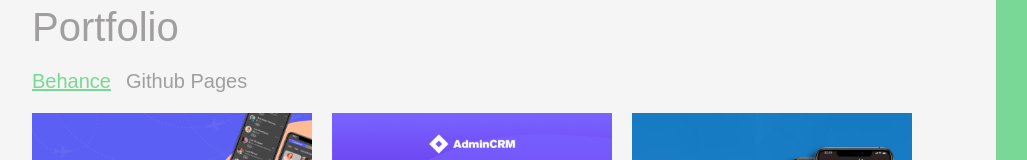
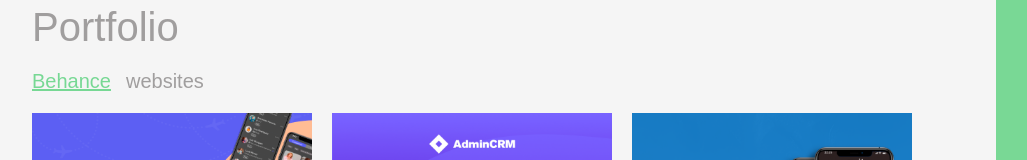
Before and after one commit to Nicok19/Portfolio, a React (Create React App) app: page /portfolio in a window 1280 px wide. Shown: the part 146-306 px from the top of the page, without its empty margins (28-1055 px from the left). Built offline with nearby package versions, Linux system fonts and the light colour scheme.

Commit message:
Deploy 1

```diff
--- a/src/Portfolio/Github.js
+++ b/src/Portfolio/Github.js
@@ -5,8 +5,8 @@ const Github = () =>{
     return(
         <div>
               <div className="behancePortfolio">
-          <a href="https://www.behance.net/gallery/137845083/Apk-WorldJob/"><img src="/elements/digmark.jpg" alt="Worldjob on Behance"/></a>
-          <a href="https://www.behance.net/gallery/185894919/Web-Admin-CRM/"><img src="/elements/piaf.jpg" alt="Admin CRM on Behance"/></a>
+          <a href="https://dig-mark.vercel.app//"><img src="/elements/digmark.jpg" alt="DigMark website"/></a>
+          <a href="https://piaf.vercel.app/"><img src="/elements/piaf.jpg" alt="Piaf website"/></a>
           <a href="https://www.behance.net/gallery/157076505/Apk-Claro-Video-Redesign"><img src="/elements/globalShop.jpg" alt="FranklinCovey link"/></a>
 
           </div>
--- a/src/Portfolio/SubMenu.js
+++ b/src/Portfolio/SubMenu.js
@@ -13,7 +13,7 @@ const SubMenu = () => {
         <div className="cardCarousel">
             <div className='buttonCarrusel'>
                 <button className={`buttonStyle ${activeComponent === 'Behance' ? "activeButton" : ""}`} onClick={() => handleToggleComponent('Behance')}>Behance</button>
-                <button className={`buttonStyle ${activeComponent === 'Github' ? "activeButton" : ""}`} onClick={() => handleToggleComponent('Github')}>Github Pages</button>
+                <button className={`buttonStyle ${activeComponent === 'Github' ? "activeButton" : ""}`} onClick={() => handleToggleComponent('Github')}>websites</button>
             </div>
             <div className="card-container">
                 {activeComponent === 'Behance' && <Behance />}
```
Also changed, not shown: package.json (+4 -6 lines).
